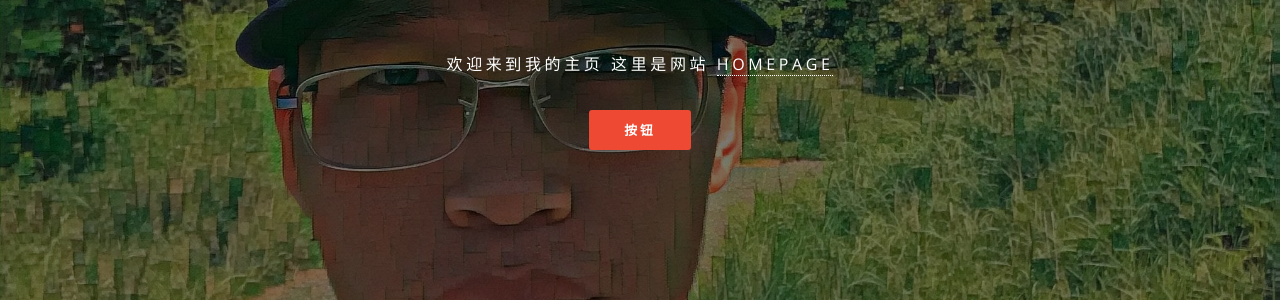
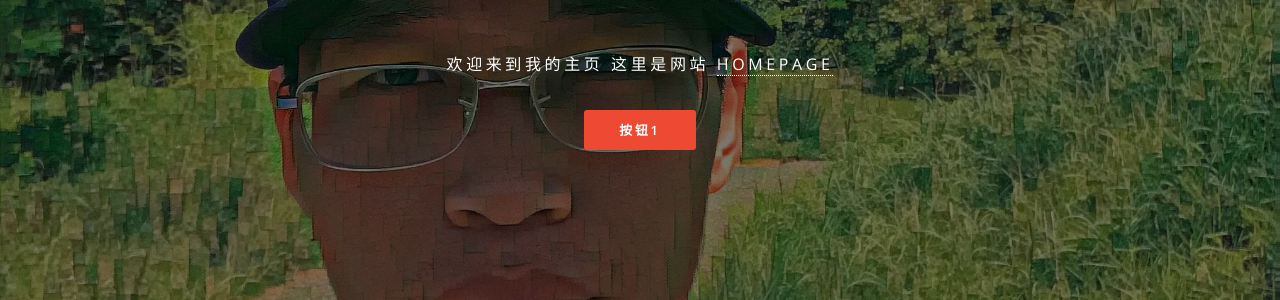
Before and after one commit to yz14/yz14.github.io4, a Jekyll site: the page built from index.html, in a window 1280 px wide and 900 px high. Shown: the part 394-694 px from the top of the window. Built offline with Jekyll 4.4.1, drawn with Linux system fonts in a browser that asks for light colours.

Commit message:
Update index.html

```diff
--- a/index.html
+++ b/index.html
@@ -7,7 +7,7 @@ layout: landing
 							<h2>{{ site.title }}</h2>
 							<p>{{ site.description | markdownify }}</p>
 							<ul class="actions">
-								<li><a href="https://yz14.github.io" class="button special">按钮</a></li>
+								<li><a href="https://yz14.github.io" class="button special">按钮1</a></li>
 							</ul>
 						</div>
 						<a href="#one" class="more scrolly">下一个</a>
```
